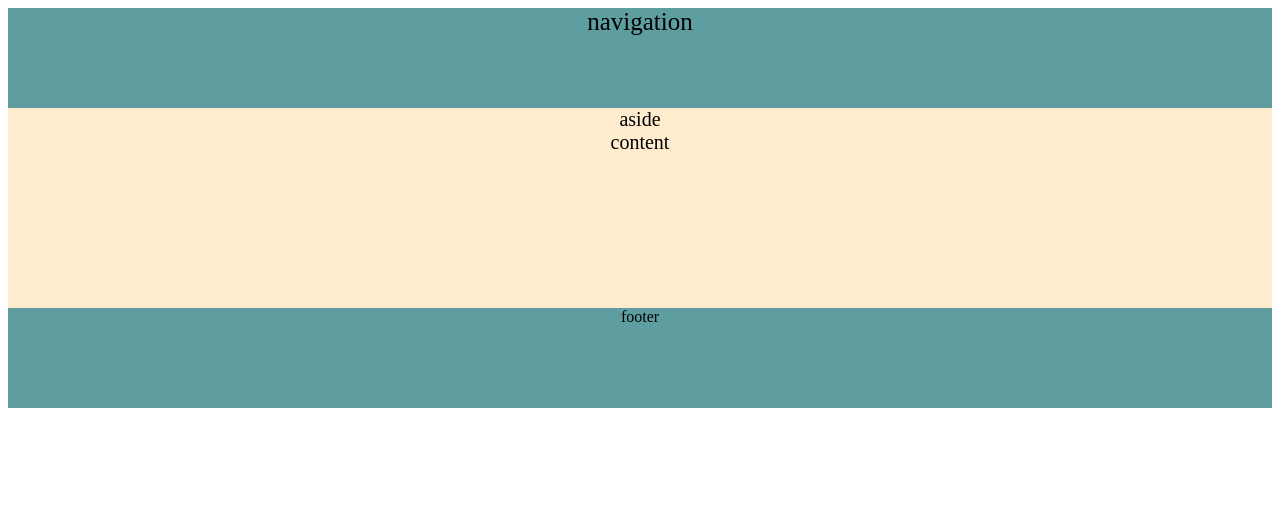
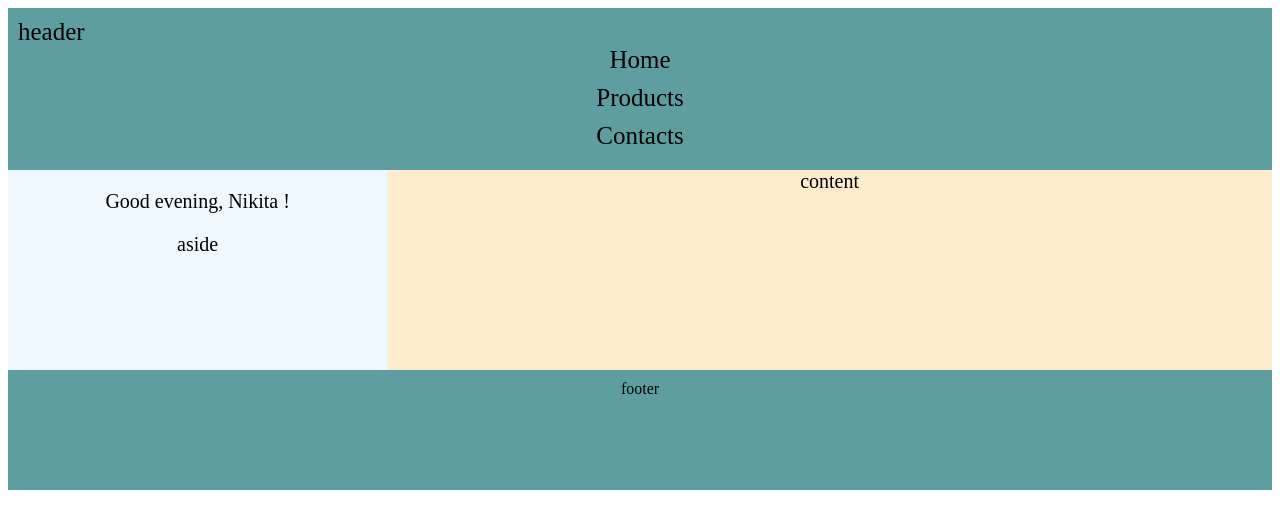
Before and after one commit to NikitaBondarevv/React-tasks, a React app: page / in a window 1280 px wide. Built offline with nearby package versions, Linux system fonts and the light colour scheme.

Commit message:
Upgrade React-tasks

```diff
--- a/index.js
+++ b/index.js
@@ -1,6 +1,6 @@
-import { Header } from './src/header/header';
-import { Main } from './src/main/main';
-import { Footer } from './src/footer/footer';
+import { Header } from './src/header';
+import { Main } from './src/main';
+import { Footer } from './src/footer';
 import { createRoot } from 'react-dom/client';
 
 const root = createRoot( document.getElementById('app') );
--- a/src/footer/footer.js
+++ /dev/null
@@ -1,7 +0,0 @@
-import styles from './footer.css'
-
-export const Footer = () => (
-  <footer className={ styles.footer }>
-    footer
-  </footer>
-)
--- /dev/null
+++ b/src/footer/index.js
@@ -0,0 +1,7 @@
+import styles from './styles.css';
+
+export const Footer = () => (
+  <footer className={styles.footer}>
+    footer
+  </footer>
+);
--- a/src/footer/footer.css
+++ b/src/footer/styles.css
@@ -3,4 +3,5 @@
   height: 100px;
   font-size: 16px;
   text-align: center;
+  padding: 10px;
 }
--- a/src/header/header.css
+++ /dev/null
@@ -1,6 +0,0 @@
-.header {
-  background-color: cadetblue;
-  height: 100px;
-  font-size: 25px;
-  text-align: center;
-}
--- a/src/header/header.js
+++ /dev/null
@@ -1,10 +0,0 @@
-import styles from './header.css';
-import React from 'react';
-
-export const Header = () => (
-  <header className={ styles.header }>
-    <nav>
-    navigation
-    </nav>
-  </header>
-)
--- /dev/null
+++ b/src/header/index.js
@@ -0,0 +1,19 @@
+import styles from './styles.css';
+
+const Nav = ({ list }) => (
+  <nav className={styles.nav}>
+    <ul className={styles.ul}>
+      {
+      list
+        .map((item, index) => <li className={styles.li} href={`/${item.toLocaleLowerCase()}`} key={index}>{item}</li>)
+      }
+    </ul>
+  </nav>
+);
+
+export const Header = () => (
+  <header className={styles.header}>
+    header
+    <Nav list={['Home', 'Products', 'Contacts']} />
+  </header>
+);
--- /dev/null
+++ b/src/header/styles.css
@@ -0,0 +1,20 @@
+.header {
+  background-color: cadetblue;
+  min-height: 100px;
+  font-size: 25px;
+  padding: 10px;
+}
+
+.nav {
+  text-align: center;
+}
+
+.ul {
+  list-style: none;
+  padding: 0;
+  margin: 0;
+}
+
+.li {
+  padding: 0 0 10px 0;
+}
--- /dev/null
+++ b/src/main/index.js
@@ -0,0 +1,36 @@
+import styles from './styles.css';
+
+const time = () => {
+  const hours = new Date().getHours();
+
+  if (hours >= 22 || hours < 3) {
+    return 'Good night!';
+  }
+  if (hours >= 3 && hours < 12) {
+    return 'Good morning!';
+  }
+  if (hours >= 12 && hours < 18) {
+    return 'Good afternoon!';
+  }
+  if (hours >= 18 && hours < 22) {
+    return 'Good evening!';
+  }
+};
+
+const Greetings = ({ name }) => (
+  <p>
+    {name ? `${time().replace('!', '')}, ${name} !` : time()}
+  </p>
+);
+
+export const Main = () => (
+  <main className={styles.main}>
+    <aside className={styles.aside}>
+      <Greetings name="Nikita" />
+      aside
+    </aside>
+    <div className={styles.content}>
+      content
+    </div>
+  </main>
+);
--- a/src/main/main.css
+++ /dev/null
@@ -1,6 +0,0 @@
-.main {
-  background-color: blanchedalmond;
-  height: 200px;
-  font-size: 20px;
-  text-align: center;
-}
--- a/src/main/main.js
+++ /dev/null
@@ -1,12 +0,0 @@
-import styles from './main.css'
-
-export const Main = () => (
-  <main className={ styles.main }>
-    <aside>
-      aside
-    </aside>
-    <div className="content">
-      content
-    </div>
-  </main>
-)
--- /dev/null
+++ b/src/main/styles.css
@@ -0,0 +1,17 @@
+.main {
+  background-color: blanchedalmond;
+  height: 200px;
+  font-size: 20px;
+  text-align: center;
+  display: flex;
+}
+
+.aside {
+  width: 30%;
+  background-color: aliceblue;
+  height: 100%;
+}
+
+.content {
+  width: 70%;
+}
```
Also changed, not shown: package.json (+9 -1 lines), .eslintrc.json (added), 1 other file.
